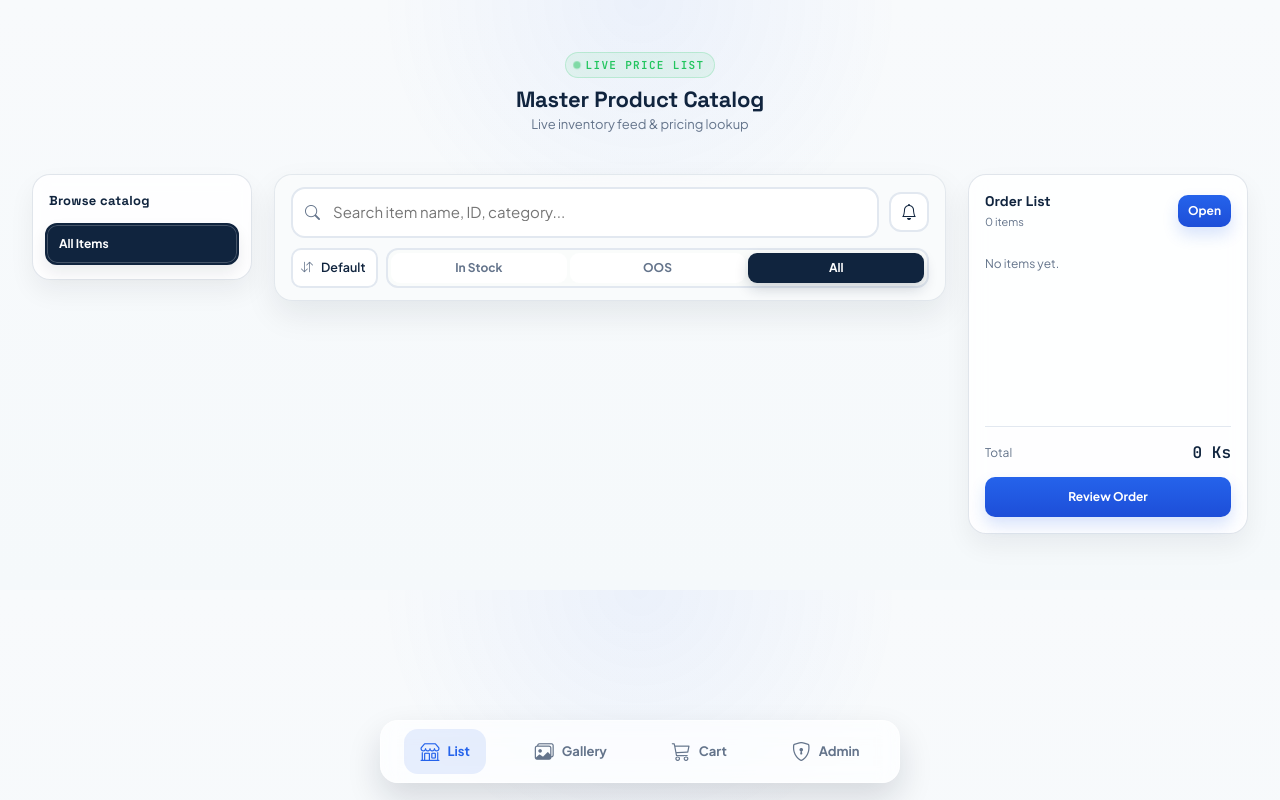
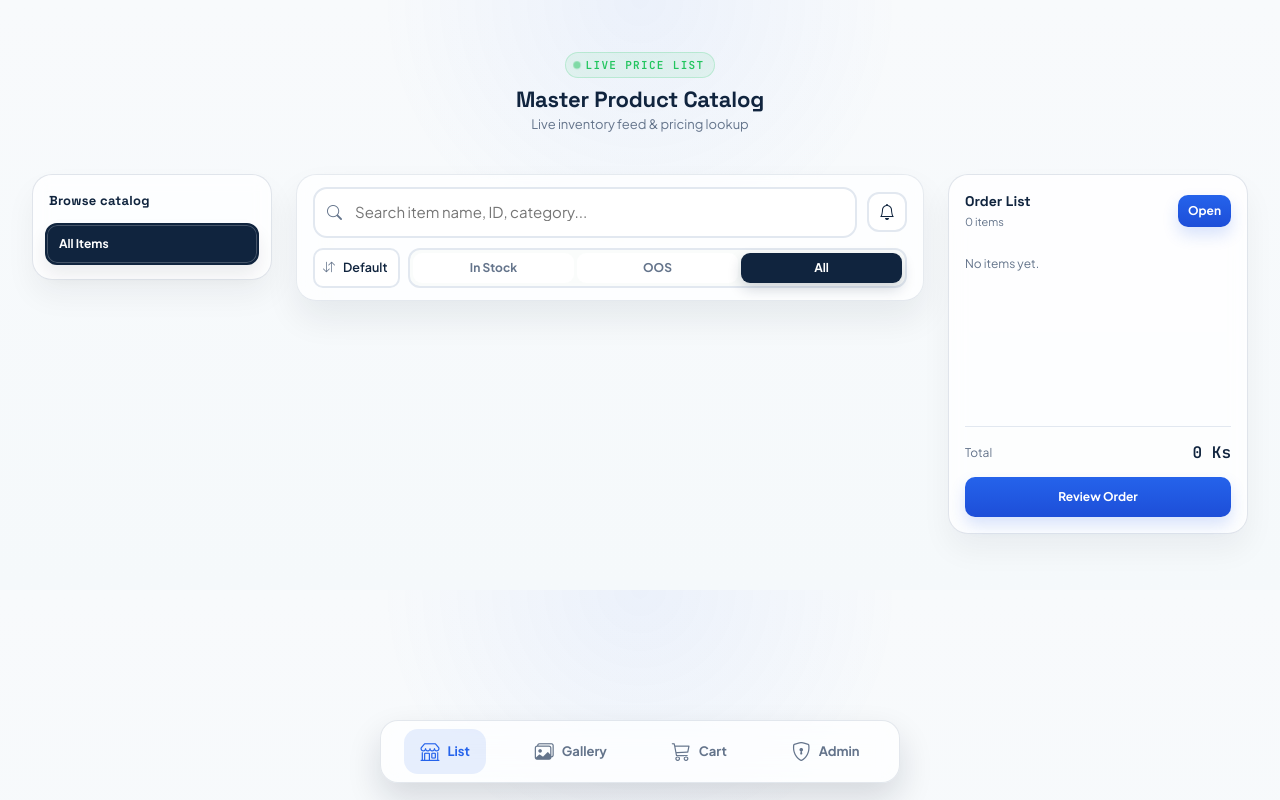
Before and after one commit to n0ski11R3a1/gtm_catalog, a Flask app: page / in a window 1280 px wide. Run offline with Flask 3, Linux system fonts and the light colour scheme; data that the repository does not hold is empty; parts of the project's set-up code (start-up, migrations or seed data) failed here and were passed over; some libraries are stand-ins or nearby versions.

Commit message:
Refactor code structure for improved readability and maintainability

```diff
--- a/static/css/style.css
+++ b/static/css/style.css
@@ -79,11 +79,11 @@ body {
     margin: -16px -16px 16px -16px;
     padding: 12px 16px;
     border-radius: 0 0 22px 22px;
-    background: rgba(250, 252, 251, .78);
-    backdrop-filter: blur(10px) saturate(140%);
-    -webkit-backdrop-filter: blur(10px) saturate(140%);
-    border-bottom: 1px solid rgba(255, 255, 255, .5);
-    box-shadow: 0 10px 28px rgba(16, 36, 62, .10);
+    background: rgba(255, 255, 255, .68);
+    backdrop-filter: blur(14px) saturate(150%);
+    -webkit-backdrop-filter: blur(14px) saturate(150%);
+    border-bottom: 1px solid rgba(148, 163, 184, .28);
+    box-shadow: 0 16px 32px rgba(15, 23, 42, .08);
     contain: layout paint;
 }
 
@@ -114,16 +114,17 @@ body {
         top: 0;
         margin: 0 0 18px;
         max-width: none;
-        border-radius: 18px;
+        border-radius: 20px;
         border: 1px solid rgba(148, 163, 184, .22);
         border-bottom: 1px solid rgba(148, 163, 184, .24);
-        box-shadow: 0 14px 32px rgba(15, 23, 42, .08);
+        box-shadow: 0 18px 34px rgba(15, 23, 42, .07);
+        background: rgba(255, 255, 255, .75);
     }
 
     .desktop-catalog-layout {
         display: grid;
-        grid-template-columns: 220px minmax(0, 1fr) 280px;
-        gap: 22px;
+        grid-template-columns: 240px minmax(0, 1fr) 300px;
+        gap: 24px;
         align-items: start;
     }
 
@@ -132,10 +133,10 @@ body {
         position: sticky;
         top: 20px;
         padding: 16px 12px 14px;
-        background: rgba(255, 255, 255, .82);
+        background: rgba(255, 255, 255, .78);
         border: 1px solid rgba(148, 163, 184, .28);
-        border-radius: 18px;
-        box-shadow: 0 12px 26px rgba(15, 23, 42, .06);
+        border-radius: 20px;
+        box-shadow: 0 16px 30px rgba(15, 23, 42, .05);
         backdrop-filter: blur(8px);
     }
 
@@ -161,10 +162,10 @@ body {
         top: 20px;
         min-height: 360px;
         padding: 16px;
-        background: rgba(255, 255, 255, .84);
+        background: rgba(255, 255, 255, .80);
         border: 1px solid rgba(148, 163, 184, .28);
-        border-radius: 18px;
-        box-shadow: 0 12px 26px rgba(15, 23, 42, .06);
+        border-radius: 20px;
+        box-shadow: 0 16px 30px rgba(15, 23, 42, .05);
         backdrop-filter: blur(8px);
     }
 
@@ -539,12 +540,14 @@ body {
         text-align: left;
         padding: 10px 12px;
         border-radius: 12px;
-        background: rgba(255, 255, 255, .78);
-        border-color: rgba(148, 163, 184, .32);
+        background: rgba(248, 250, 252, .9);
+        border-color: rgba(148, 163, 184, .28);
+        color: var(--ink);
+        font-weight: 700;
     }
 
     .category-bar .pill.active {
-        box-shadow: inset 0 0 0 1px rgba(255,255,255,.22), 0 8px 16px rgba(15,23,42,.08);
+        box-shadow: inset 0 0 0 1px rgba(255,255,255,.22), 0 10px 18px rgba(15,23,42,.08);
     }
 }
 
@@ -596,10 +599,10 @@ body {
 }
 
 .card {
-    background: var(--surface);
-    border-radius: 18px;
-    border: 1px solid var(--border);
-    box-shadow: 0 8px 22px rgba(16, 36, 62, .05);
+    background: rgba(255, 255, 255, .90);
+    border-radius: 20px;
+    border: 1px solid rgba(148, 163, 184, .22);
+    box-shadow: 0 14px 26px rgba(15, 23, 42, .06);
     display: flex;
     flex-direction: column;
     overflow: hidden;
@@ -607,7 +610,7 @@ body {
 }
 .card:hover {
     transform: translateY(-3px);
-    box-shadow: 0 14px 30px rgba(16, 36, 62, .10);
+    box-shadow: 0 18px 30px rgba(15, 23, 42, .10);
 }
 
 .tag-band {
@@ -932,12 +935,12 @@ body {
     align-items: center;
     padding: 8px 10px;
     padding-bottom: calc(8px + env(safe-area-inset-bottom));
-    border-radius: 22px;
-    background: rgba(255, 255, 255, .68);
-    backdrop-filter: blur(10px) saturate(140%);
-    -webkit-backdrop-filter: blur(10px) saturate(140%);
-    border: 1px solid rgba(255, 255, 255, .5);
-    box-shadow: 0 12px 34px rgba(16, 36, 62, .18);
+    border-radius: 24px;
+    background: rgba(255, 255, 255, .72);
+    backdrop-filter: blur(12px) saturate(140%);
+    -webkit-backdrop-filter: blur(12px) saturate(140%);
+    border: 1px solid rgba(148, 163, 184, .25);
+    box-shadow: 0 18px 40px rgba(15, 23, 42, .12);
     z-index: 60;
     transform-origin: center bottom;
     transition: transform .25s cubic-bezier(.4, 0, .2, 1);
```
Also changed, not shown: 1 other file.
